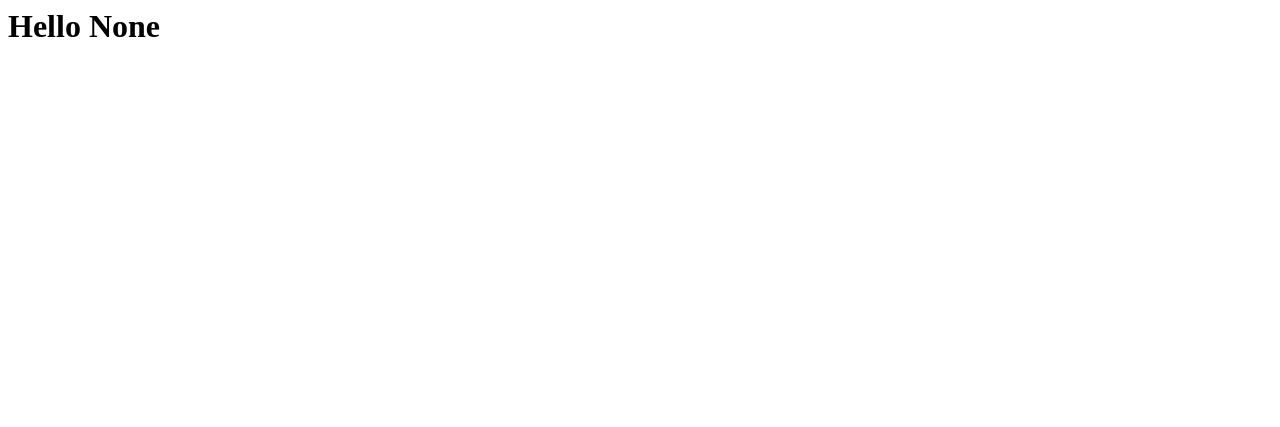
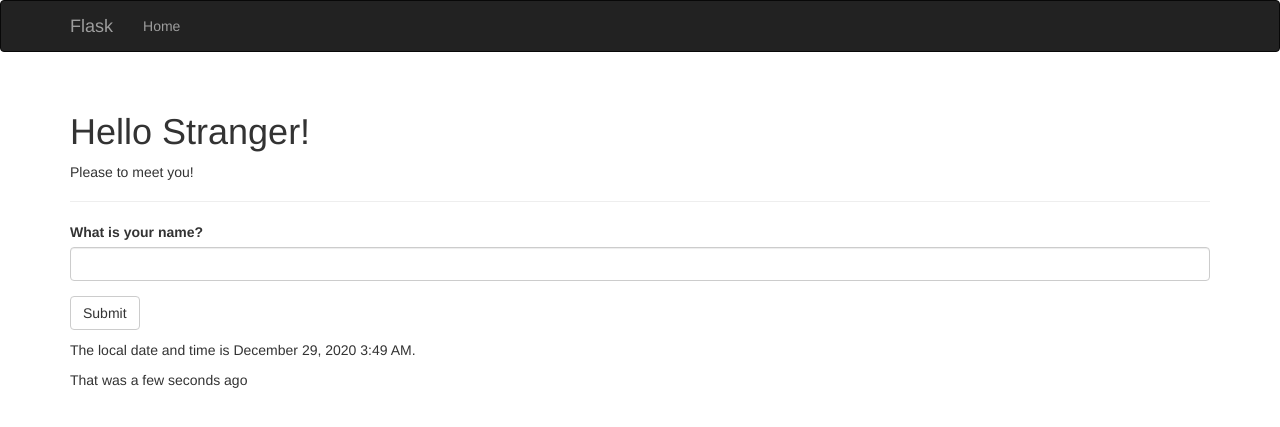
Before and after one commit to Rovingleaves/-myStudy, a Flask app: page / in a window 1280 px wide. Before the commit the part shown is almost empty. Shown: the top 427 px of the page. Run offline with Flask 2, Linux system fonts and the light colour scheme; some libraries are stand-ins or nearby versions.

Commit message:
Add files via upload

```diff
--- a/templates/index.html
+++ b/templates/index.html
@@ -1 +1,16 @@
-<h1>Hello {{name}}</h1>
+{% extends "base.html" %}
+{% import 'bootstrap/wtf.html' as wtf %}
+{% block page_content %}
+<div class='page-header'>
+    <h1>Hello {% if name %}{{ name }}{% else %}Stranger{% endif %}!</h1>
+    {% if not known%}<p>Please to meet you!</p>
+    {% else %}<p>Happy to see you again!</p>
+    {% endif %}
+</div>
+
+{{ wtf.quick_form(form)}}
+<p></p>
+<p>The local date and time is {{moment(current_time).format('LLL')}}.</p>
+<p>That was {{moment(current_time).fromNow(refresh=True)}}</p>
+
+{% endblock %}
```
